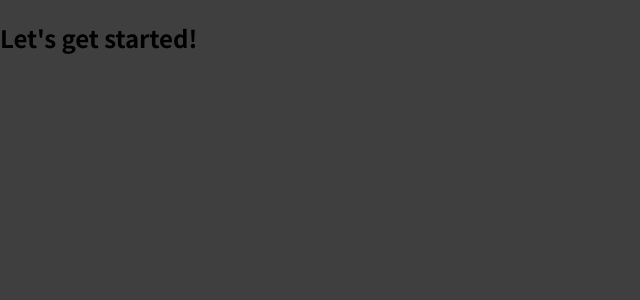
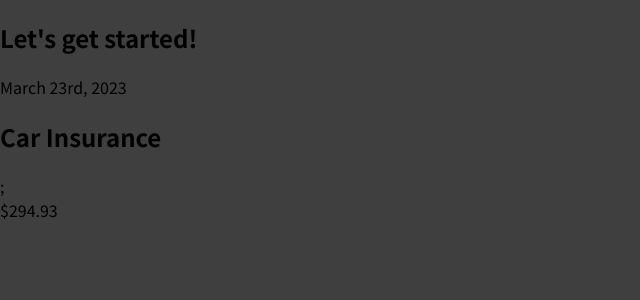
Before and after one commit to whynesspower/1-expense-tracker, a JavaScript app: page / in a window 1280 px wide. Shown: the top 300 px of the page, without its empty margins (0-640 px from the left). Built offline with nearby package versions, Linux system fonts and the light colour scheme.

Commit message:
Adding expense item

```diff
--- a/src/App.js
+++ b/src/App.js
@@ -1,7 +1,9 @@
+import ExpenseItem from "./components/ExpenseItem";
 function App() {
   return (
     <div>
       <h2>Let's get started!</h2>
+      <ExpenseItem></ExpenseItem>
     </div>
   );
 }
```
Also changed, not shown: src/components/ExpenseItem.css (added).
